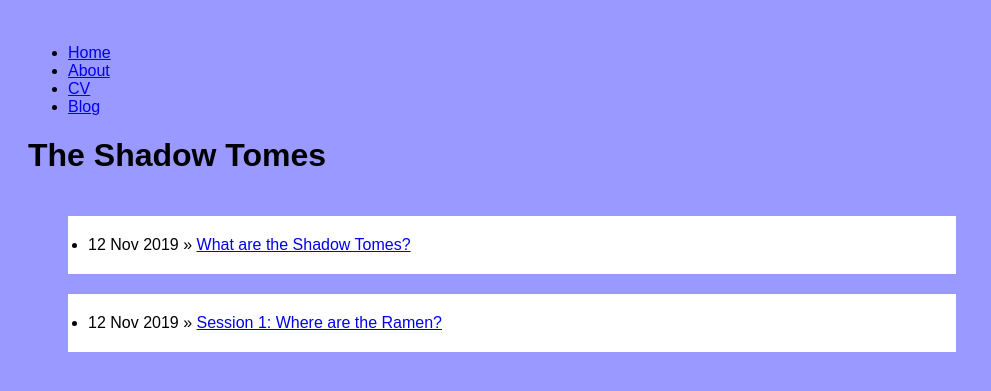
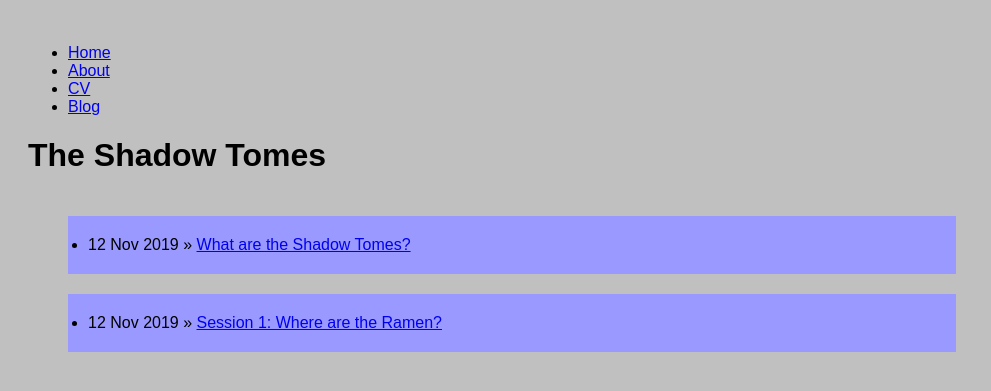
Before and after one commit to naylamay/naylamay.github.io, a Jekyll site: the page built from blog/index.html, in a window 1280 px wide. Shown: the top 391 px of the page, without its empty margins (0-991 px from the left). Built offline with Jekyll 4.4.1, drawn with Linux system fonts in a browser that asks for light colours.

Commit message:
Update main.css

```diff
--- a/css/main.css
+++ b/css/main.css
@@ -1,7 +1,7 @@
 body {
   font-family: Arial;
   padding: 20px;
-  background: #9999ff;
+  background: #C0C0C0;
 }
 
 /* Header/Blog Title */
@@ -29,7 +29,7 @@ body {
 
 /* Add a card effect for articles */
 .card {
-  background-color: white;
+  background-color: #9999ff;
   padding: 20px;
   margin-top: 20px;
 }
```
